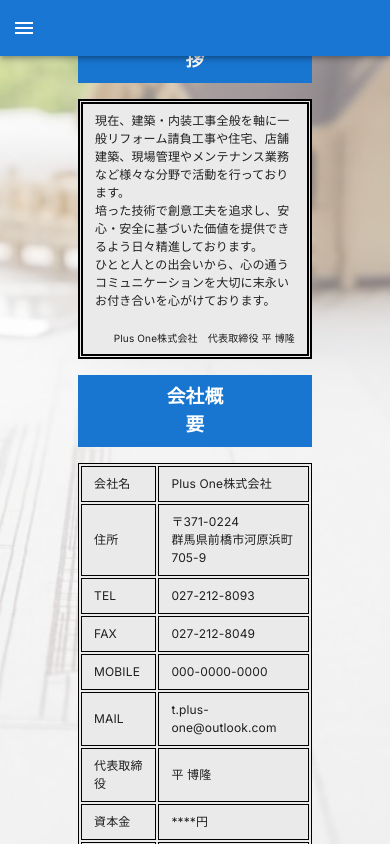
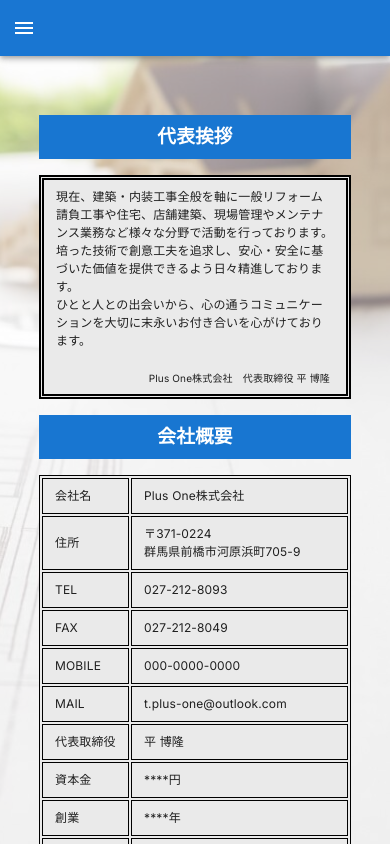
Before and after one commit to no215tyler/plusone_kk, a Next.js app: page /about in a window 390 px wide. Shown: the top 844 px of the page. Built offline with nearby package versions, Linux system fonts and the light colour scheme.

Commit message:
💄 aboutページのwidth調整

```diff
--- a/components/About.module.css
+++ b/components/About.module.css
@@ -52,7 +52,7 @@
 
 @media (max-width: 785px) {
   .container {
-    width: 60vw;
+    width: 80vw;
   }
 }
 
@@ -64,5 +64,6 @@
 
   .table ul, .signature {
     font-size: x-small;
+    padding-right: 4px;
   }
 }
```
